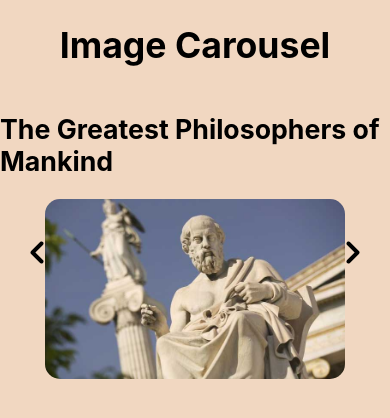
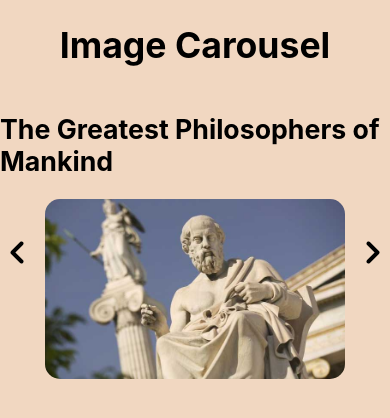
Before and after one commit to RubesWorld/upstatement-challenge, a React (Create React App) app: page / in a window 390 px wide. Shown: the top 418 px of the page. Built offline with nearby package versions, Linux system fonts and the light colour scheme.

Commit message:
Fixed arrows on small screen

```diff
--- a/src/app.scss
+++ b/src/app.scss
@@ -66,6 +66,7 @@
     }
     @media screen and (max-width: 499px) {
       top: 5%;
+      left: 10px;
     }
   }
   .right-arrow {
@@ -84,6 +85,7 @@
     }
     @media screen and (max-width: 499px) {
       top: 5%;
+      right: 10px;
     }
   }
 }
```
